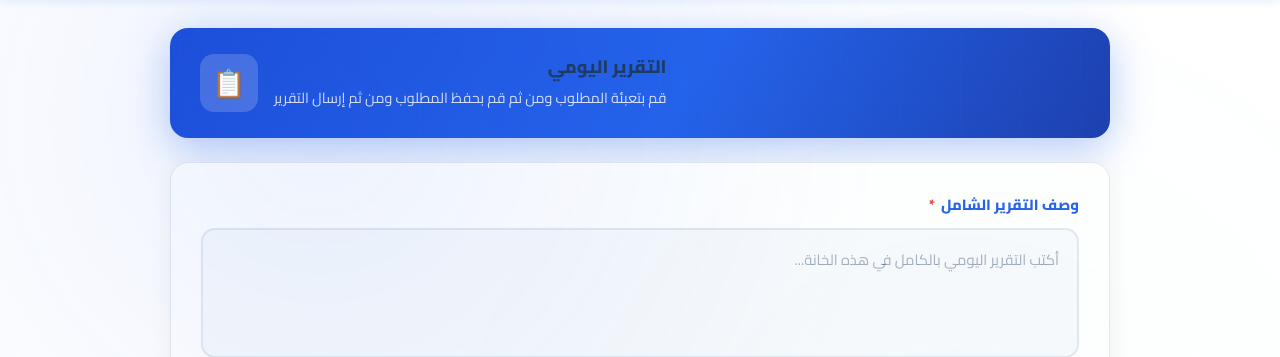
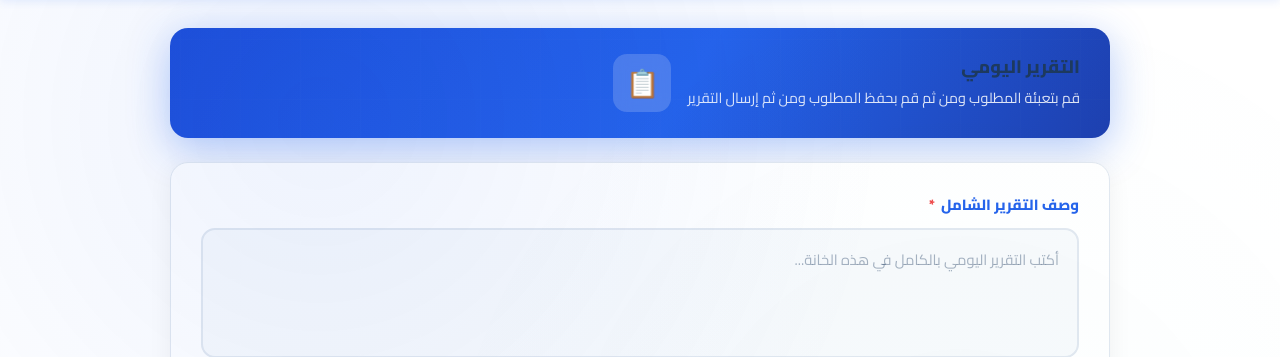
Before and after one commit to abdfaraj-ai/international-system, a Django app: template FrontEnd/templates/pages/daily_report.html in a window 1280 px wide. Shown: the part 81-438 px from the top of the page. Run offline with Django 4.2, Linux system fonts and the light colour scheme; the template is opened without the code that fills it, so the values that code supplies are empty; parts of the project's set-up code (start-up, migrations or seed data) failed here and were passed over; some libraries are stand-ins or nearby versions.

Commit message:
style: align hero text and icon to far right of card

```diff
--- a/FrontEnd/templates/pages/daily_report.html
+++ b/FrontEnd/templates/pages/daily_report.html
@@ -31,7 +31,7 @@ body { background: #ffffff !important; color: #1e293b; }
   padding: 26px 30px;
   display: flex;
   align-items: center;
-  justify-content: flex-end;
+  justify-content: flex-start;
   gap: 16px;
   box-shadow: 0 10px 40px rgba(37,99,235,0.35);
 }
```
